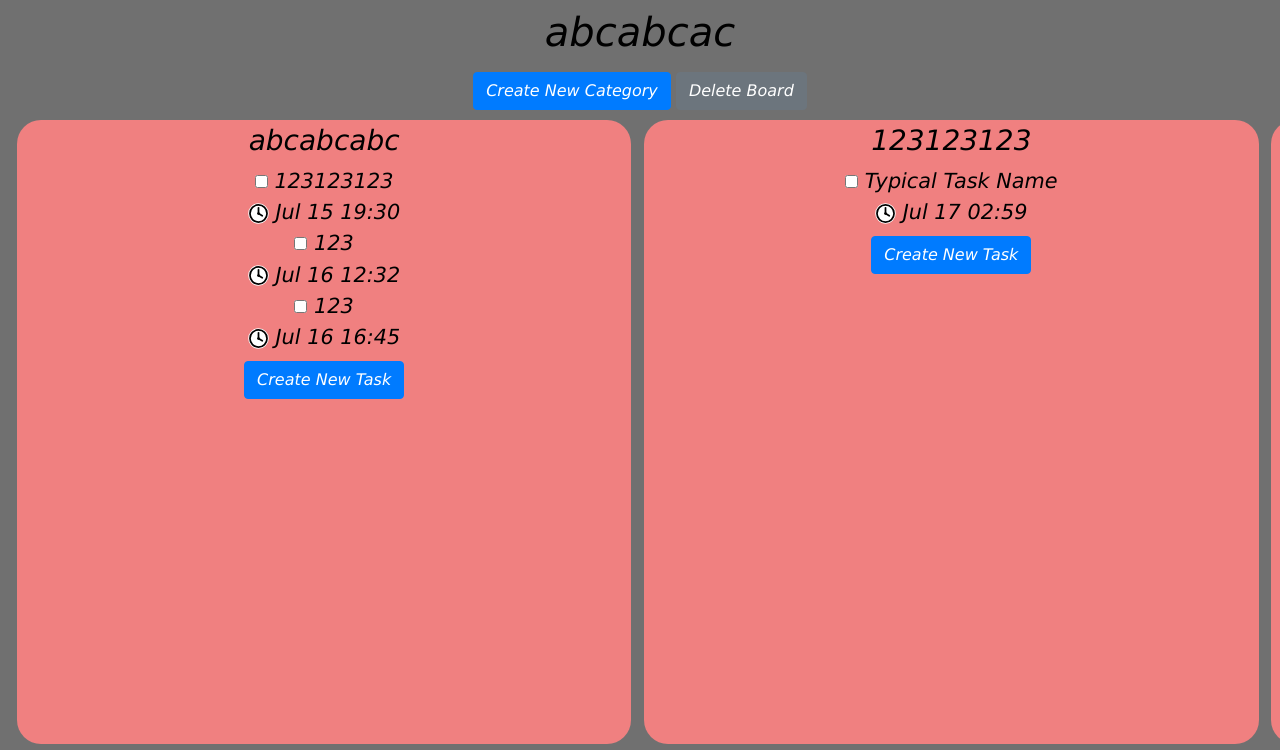
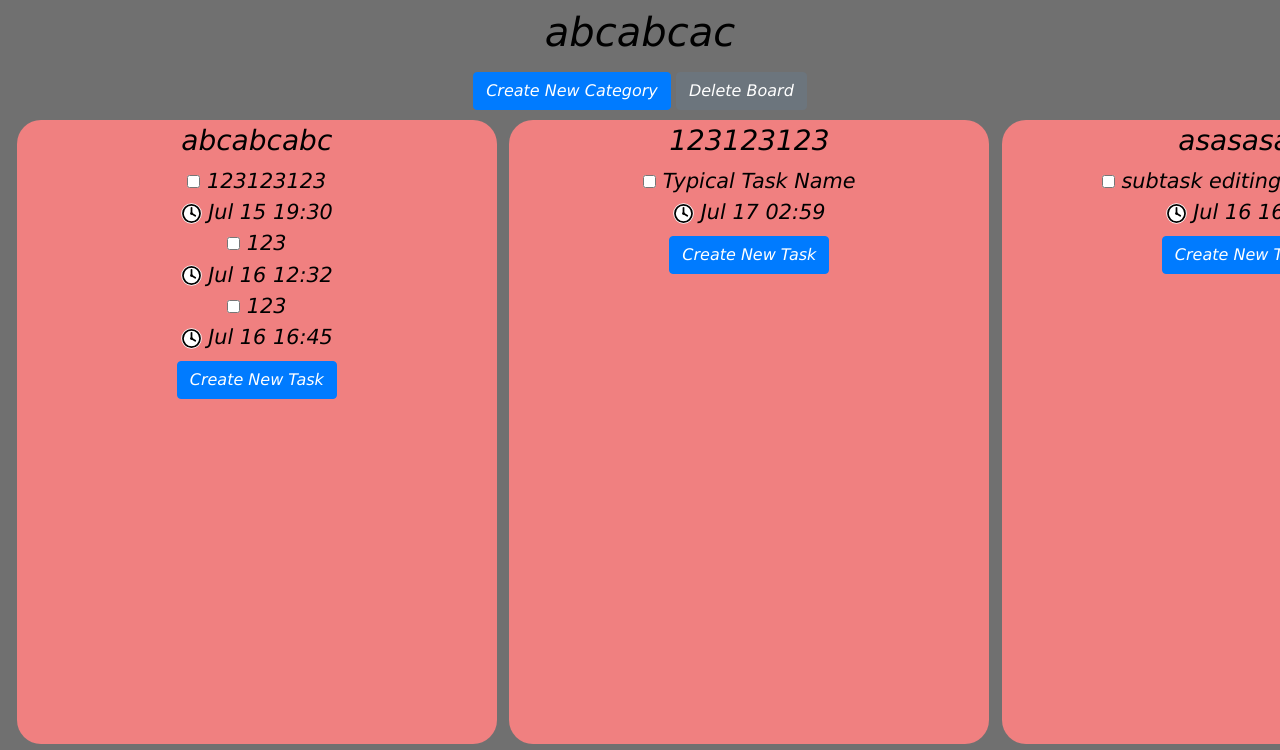
Before and after one commit to jtwolf1113/task-management-web-app, a Flask app: page /boards/1 in a window 1280 px wide. Shown: the part 56-806 px from the top of the page. Run offline with Flask 2, Linux system fonts and the light colour scheme; a user stored in the database is signed in; data comes from the database, SQL or seed files in the repository; both versions use the stored data as it was after the commit; some libraries are stand-ins or nearby versions.

Commit message:
Fix boardview category sizing

```diff
--- a/website/static/boardView.css
+++ b/website/static/boardView.css
@@ -60,6 +60,7 @@ button#board-title{
     position: relative;
     display: grid;
     grid-template-rows: 1fr;
+    grid-auto-columns: 30rem;
     min-width: 100%;
     overflow-x: auto;
     min-height: 100%;
@@ -71,25 +72,6 @@ button#board-title{
 }
 
 
-@media screen and (max-width: 992px) {
-    /*Narrowest Screen*/
-    .board_content{
-        grid-auto-columns: 99%;
-    }
-}
-@media only screen and (min-width: 992px) and (max-width: 1400px) {
-    /*Mid screen*/
-    .board_content{
-        grid-auto-columns: 49%;
-    }
-}
-
-@media only screen and (min-width: 1400px) {
-    /*Widescreen*/
-    .board_content{
-        grid-auto-columns: 24%;
-    }
-}
 
 div.category-container{
     justify-content: center;
@@ -101,6 +83,8 @@ div.category-container{
     max-height: none;
     padding: 0.25rem;
     margin: 0.25rem;
+    border: 2px;
+    border-color: var(--navbar-background-color);
 }
 
 
```
Also changed, not shown: website/database.db.
